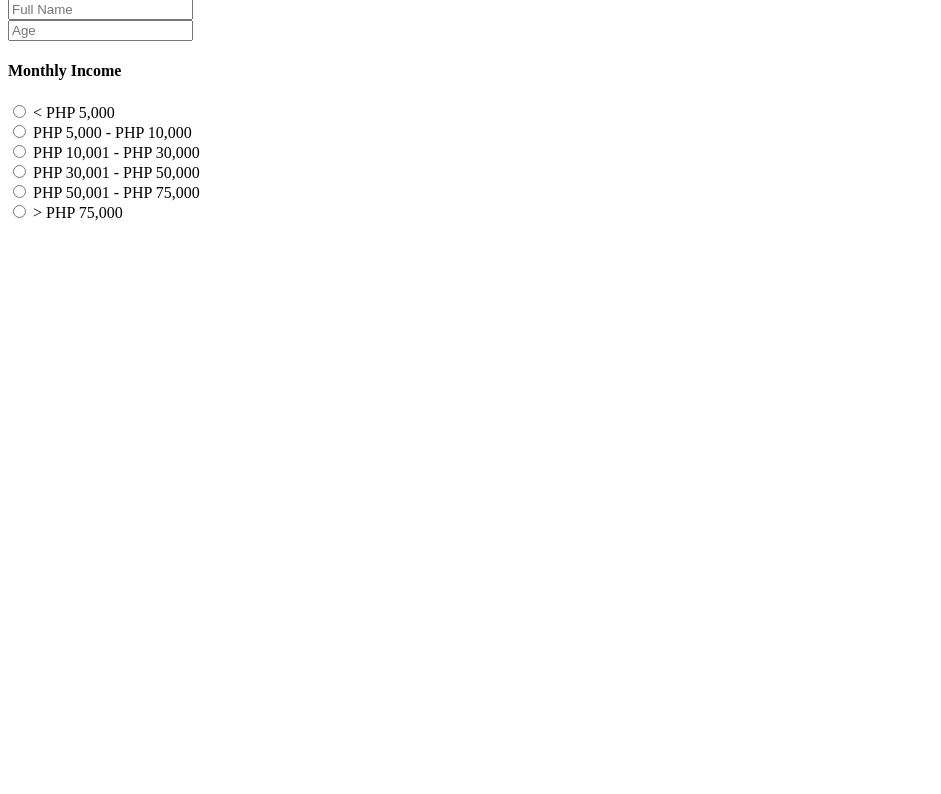
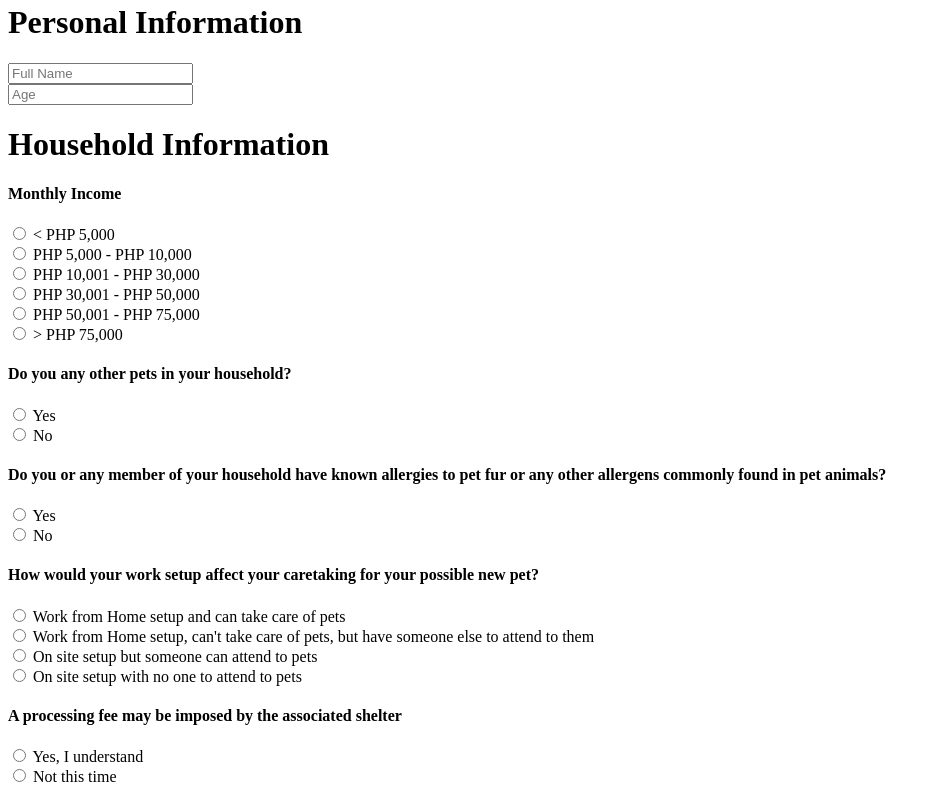
Before and after one commit to daland4ni/wms-pcc, a PHP site: page /adopt.php in a window 1280 px wide. Shown: the part 117-911 px from the top of the page, without its empty margins (0-941 px from the left). Before the commit the page ends 338 px from the top, so only its background shows below. Run offline with PHP 8.4, Linux system fonts and the light colour scheme; grey boxes are pictures that could not be loaded.

Commit message:
finished adopt form html

```diff
--- a/pages/adopt.php
+++ b/pages/adopt.php
@@ -9,25 +9,62 @@
 
 <body>
 
-<?php include "nav.php"; ?>
+    <?php include "nav.php"; ?>
     <form>
+        <h1>Personal Information</h1>
         <input type="text" placeholder="Full Name"><br />
         <input type="number" placeholder="Age"><br />
 
+        <h1>Household Information</h1>
+
         <h4>Monthly Income</h4>
-        <input type="radio" id="mi-op1">
+        <input type="radio" id="mi-op1" name="MI">
         <label for="mi-op1">< PHP 5,000</label><br>
-        <input type="radio" id="mi-op2">
+        <input type="radio" id="mi-op2" name="MI">
         <label for="mi-op2">PHP 5,000 - PHP 10,000</label><br>
-        <input type="radio" id="mi-op3">
+        <input type="radio" id="mi-op3" name="MI">
         <label for="mi-op3">PHP 10,001 - PHP 30,000</label><br>
-        <input type="radio" id="mi-op4">
+        <input type="radio" id="mi-op4" name="MI">
         <label for="mi-op4">PHP 30,001 - PHP 50,000</label><br>
-        <input type="radio" id="mi-op5">
+        <input type="radio" id="mi-op5" name="MI">
         <label for="mi-op5">PHP 50,001 - PHP 75,000</label><br>
-        <input type="radio" id="mi-op6">
+        <input type="radio" id="mi-op6" name="MI">
         <label for="mi-op6">> PHP 75,000</label><br>
 
+        <h4>Do you any other pets in your household?</h4>
+        <input type="radio" id="otherpet-yes" name="otherpet">
+        <label for="otherpet-yes">Yes</label><br>
+        <input type="radio" id="otherpet-no" name="otherpet">
+        <label for="otherpet-no">No</label><br>
+
+        <h4>Do you or any member of your household have known allergies to pet fur or any other allergens commonly found in pet animals?</h4>
+        <input type="radio" id="allergens-yes" name="allergens">
+        <label for="allergens-yes">Yes</label><br>
+        <input type="radio" id="allergens-no" name="allergens">
+        <label for="allergens-no">No</label><br>
+
+        <h4>How would your work setup affect your caretaking for your possible new pet?</h4>
+        <input type="radio" id="setup-one" name="work-setup">
+        <label for="setup-one">Work from Home setup and can take care of pets</label><br>
+        <input type="radio" id="setup-two" name="work-setup">
+        <label for="setup-two">Work from Home setup, can't take care of pets, but have someone else to attend to them</label><br>
+        <input type="radio" id="setup-three" name="work-setup">
+        <label for="setup-three">On site setup but someone can attend to pets</label><br>
+        <input type="radio" id="setup-four" name="work-setup">
+        <label for="setup-four">On site setup with no one to attend to pets</label><br>
+
+        <h4>A processing fee may be imposed by the associated shelter</h4>
+        <input type="radio" id="fee-yes" name="fee">
+        <label for="fee-yes">Yes, I understand</label><br>
+        <input type="radio" id="fee-no" name="fee">
+        <label for="fee-no">Not this time</label><br>
+
+
+        <!--
+
+        Long-term commitment
+
+        -->
     </form>
 </body>
 
```
